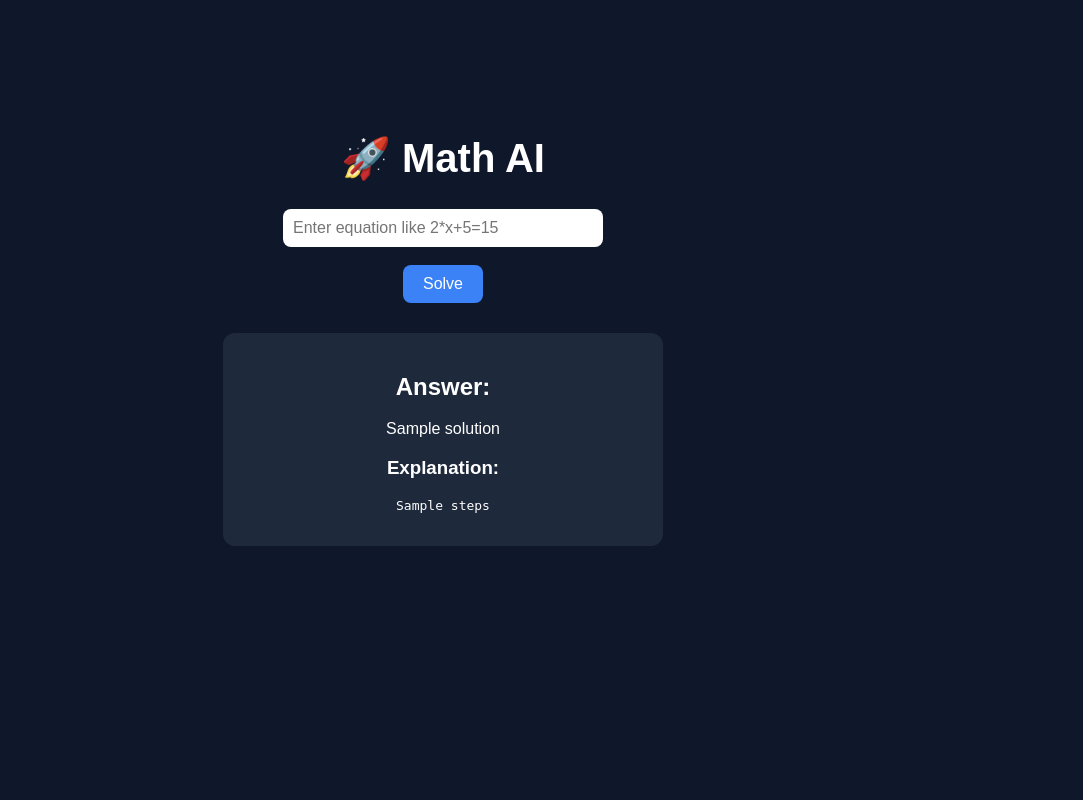
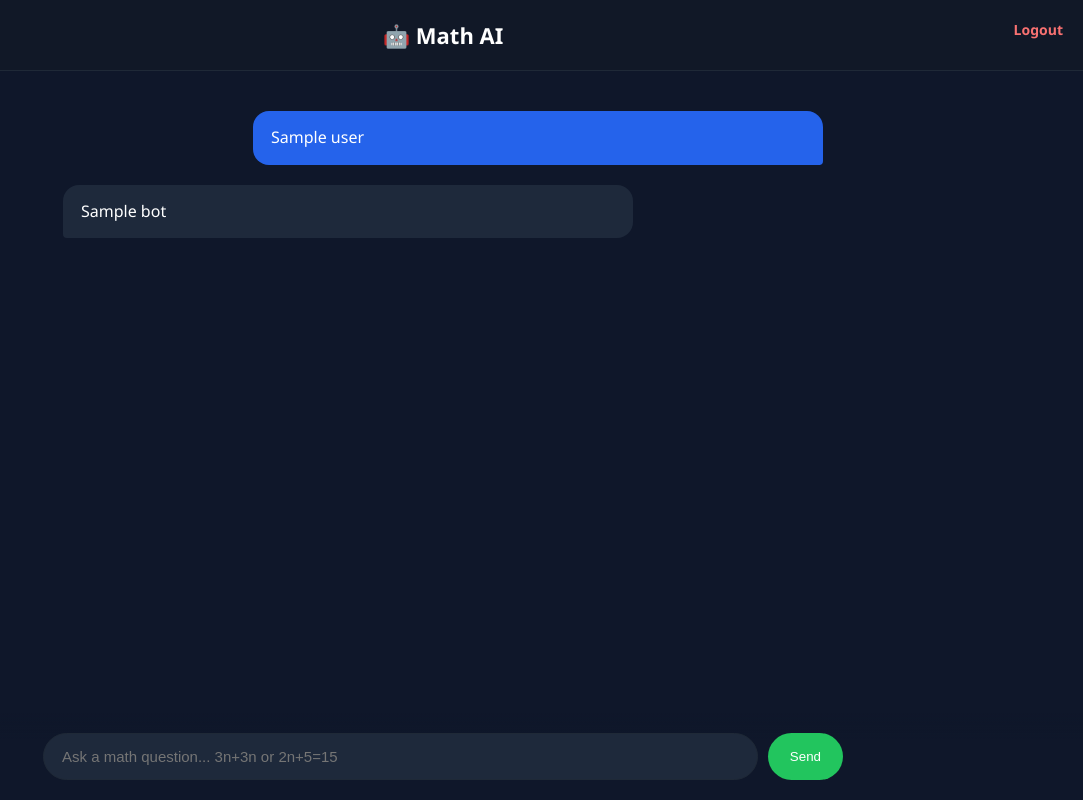
Before and after one commit to sofeanalrifai1-bit/math-ai, a Flask app: template templates/index.html in a window 1280 px wide. Shown: the whole page, without its empty margins (197-1280 px from the left). Run offline with Flask 3, Linux system fonts and the light colour scheme; the template is opened without the code that fills it: most values are stand-ins (such as "Sample title", 1, 10 or a date in 2020).

Commit message:
Add files via upload

```diff
--- a/app.py
+++ b/app.py
@@ -1,37 +1,85 @@
-from flask import Flask, render_template, request
-from sympy import symbols, Eq, solve, sympify
+from flask import Flask, render_template, request, session, redirect, url_for
+from sympy import symbols, solve, simplify
+from sympy.parsing.sympy_parser import parse_expr
 
 app = Flask(__name__)
+app.secret_key = "supersecretkey"
+
+n = symbols('n')
+
+
+@app.route("/login", methods=["GET", "POST"])
+def login():
+    if request.method == "POST":
+        username = request.form["username"]
+
+        if username.strip() != "":
+            session["username"] = username
+            session["chat"] = []
+            return redirect(url_for("home"))
+
+    return render_template("login.html")
+
+
+@app.route("/logout")
+def logout():
+    session.clear()
+    return redirect(url_for("login"))
+
 
 @app.route("/", methods=["GET", "POST"])
 def home():
-    solution = None
-    steps = None
+
+    if "username" not in session:
+        return redirect(url_for("login"))
+
+    if "chat" not in session:
+        session["chat"] = []
 
     if request.method == "POST":
-        problem = request.form["problem"]
-        x = symbols('x')
+
+        original_input = request.form["expression"]
+        user_input = original_input
 
         try:
-            left, right = problem.split("=")
-            equation = Eq(sympify(left), sympify(right))
-            solution_value = solve(equation, x)
+            user_input = user_input.replace("^", "**")
+            user_input = user_input.replace("x", "*")
+            user_input = user_input.replace("X", "*")
 
-            solution = solution_value
-            steps = f"""
-Step 1: Start with the equation:
-{problem}
+            if "=" in user_input:
+                left, right = user_input.split("=")
+                left_expr = parse_expr(left)
+                right_expr = parse_expr(right)
 
-Step 2: Move terms to isolate x
+                if left_expr.has(n) or right_expr.has(n):
+                    equation = left_expr - right_expr
+                    solution = solve(equation, n)
 
-Step 3: Solve for x
+                    if solution:
+                        result = f"Løsning: n = {solution[0]}"
+                    else:
+                        result = "Ingen løsning funnet"
+                else:
+                    result = f"Svar: {left_expr == right_expr}"
+            else:
+                expr = parse_expr(user_input)
+                simplified = simplify(expr)
+                result = f"Svar: {simplified}"
 
-Final Answer: x = {solution_value}
-"""
         except:
-            solution = "Invalid input. Try format like 2*x+5=15"
+            result = "Ugyldig uttrykk"
 
-    return render_template("index.html", solution=solution, steps=steps)
+        session["chat"].append({
+            "user": original_input,
+            "bot": result
+        })
+
+        session.modified = True
+
+    return render_template("index.html",
+                           chat=session.get("chat", []),
+                           username=session["username"])
+
 
 if __name__ == "__main__":
     app.run(debug=True)
--- a/templates/index.html
+++ b/templates/index.html
@@ -2,70 +2,151 @@
 <html>
 <head>
     <title>Math AI</title>
+
     <style>
+        * {
+            box-sizing: border-box;
+        }
+
         body {
+            margin: 0;
+            font-family: "Segoe UI", Arial, sans-serif;
             background-color: #0f172a;
             color: white;
-            font-family: Arial, sans-serif;
-            text-align: center;
-            padding-top: 100px;
+            display: flex;
+            flex-direction: column;
+            height: 100vh;
         }
 
-        h1 {
-            font-size: 40px;
+        header {
+            padding: 20px;
+            text-align: center;
+            font-size: 22px;
+            font-weight: 600;
+            background-color: #111827;
+            border-bottom: 1px solid #1f2937;
+        }
+
+        .chat-container {
+            flex: 1;
+            overflow-y: auto;
+            padding: 40px 20px 120px 20px;
+            max-width: 800px;
+            margin: 0 auto;
+            width: 100%;
+        }
+
+        .message {
+            margin-bottom: 20px;
+            line-height: 1.6;
+            font-size: 16px;
+            max-width: 75%;
+            padding: 14px 18px;
+            border-radius: 16px;
+            animation: fadeIn 0.2s ease-in-out;
+        }
+
+        .user {
+            background-color: #2563eb;
+            margin-left: auto;
+            border-bottom-right-radius: 4px;
+        }
+
+        .bot {
+            background-color: #1e293b;
+            margin-right: auto;
+            border-bottom-left-radius: 4px;
+        }
+
+        @keyframes fadeIn {
+            from { opacity: 0; transform: translateY(5px); }
+            to { opacity: 1; transform: translateY(0); }
+        }
+
+        .input-wrapper {
+            position: fixed;
+            bottom: 0;
+            width: 100%;
+            background: linear-gradient(to top, #0f172a 70%, transparent);
+            padding: 20px;
+        }
+
+        .input-box {
+            max-width: 800px;
+            margin: 0 auto;
+            display: flex;
+            gap: 10px;
         }
 
         input {
-            padding: 10px;
-            width: 300px;
-            border-radius: 8px;
-            border: none;
-            font-size: 16px;
+            flex: 1;
+            padding: 14px 18px;
+            border-radius: 25px;
+            border: 1px solid #1f2937;
+            background-color: #1e293b;
+            color: white;
+            font-size: 15px;
+        }
+
+        input:focus {
+            outline: none;
+            border-color: #2563eb;
         }
 
         button {
-            padding: 10px 20px;
-            border-radius: 8px;
+            padding: 12px 22px;
+            border-radius: 25px;
             border: none;
-            background-color: #3b82f6;
+            background-color: #22c55e;
             color: white;
-            font-size: 16px;
+            font-weight: 500;
             cursor: pointer;
         }
 
         button:hover {
-            background-color: #2563eb;
+            opacity: 0.9;
         }
 
-        .card {
-            margin-top: 30px;
-            background-color: #1e293b;
-            padding: 20px;
-            border-radius: 12px;
-            display: inline-block;
-            width: 400px;
+        .logout {
+            position: absolute;
+            right: 20px;
+            top: 20px;
+            font-size: 14px;
+            color: #f87171;
+            text-decoration: none;
         }
     </style>
 </head>
+
 <body>
 
-<h1>🚀 Math AI</h1>
+<header>
+    🤖 Math AI
+    <a href="/logout" class="logout">Logout</a>
+</header>
 
-<form method="POST">
-    <input type="text" name="problem" placeholder="Enter equation like 2*x+5=15" required>
-    <br><br>
-    <button type="submit">Solve</button>
+<div class="chat-container" id="chat">
+    {% for message in chat %}
+        <div class="message user">
+            {{ message.user }}
+        </div>
+        <div class="message bot">
+            {{ message.bot }}
+        </div>
+    {% endfor %}
+</div>
+
+<form method="POST" class="input-wrapper">
+    <div class="input-box">
+        <input type="text" name="expression" placeholder="Ask a math question... 3n+3n or 2n+5=15" required>
+        <button type="submit">Send</button>
+    </div>
 </form>
 
-{% if solution %}
-<div class="card">
-    <h2>Answer:</h2>
-    <p>{{ solution }}</p>
-
-    <h3>Explanation:</h3>
-    <pre>{{ steps }}</pre>
-</div>
-{% endif %}
+<script>
+    const chat = document.getElementById("chat");
+    chat.scrollTop = chat.scrollHeight;
+</script>
 
 </body>
 </html>
```
Also changed, not shown: templates/login.html (added, +58 -0 lines).
